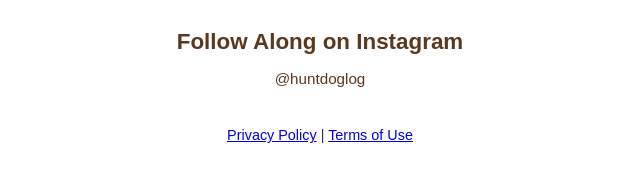
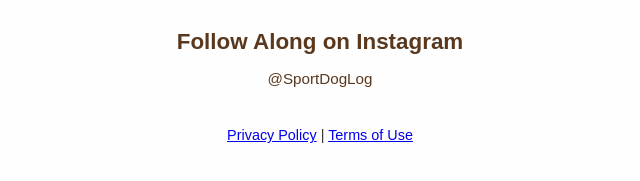
Before and after one commit to chimento/SportDogLogWebsite, a plain HTML site: page index.html in a window 1280 px wide. Shown: the part 517-698 px from the top of the page, 320-960 px from the left. Drawn offline with Linux system fonts and the light colour scheme; a script that the page names is missing.

Commit message:
Update Instagram handle link in index.html

```diff
--- a/index.html
+++ b/index.html
@@ -62,7 +62,7 @@
   </a>
   <section class="instagram-section">
     <h2>Follow Along on Instagram</h2>
-    <p class="ig-handle"><a href="https://www.instagram.com/huntdoglog/" target="_blank" rel="noopener">@huntdoglog</a></p>
+    <p class="ig-handle"><a href="https://www.instagram.com/SportDogLog/" target="_blank" rel="noopener">@SportDogLog</a></p>
     <behold-widget feed-id="dTUHst3PGnMY0SdWrzYB"></behold-widget>
     <script>
       (() => {
```
